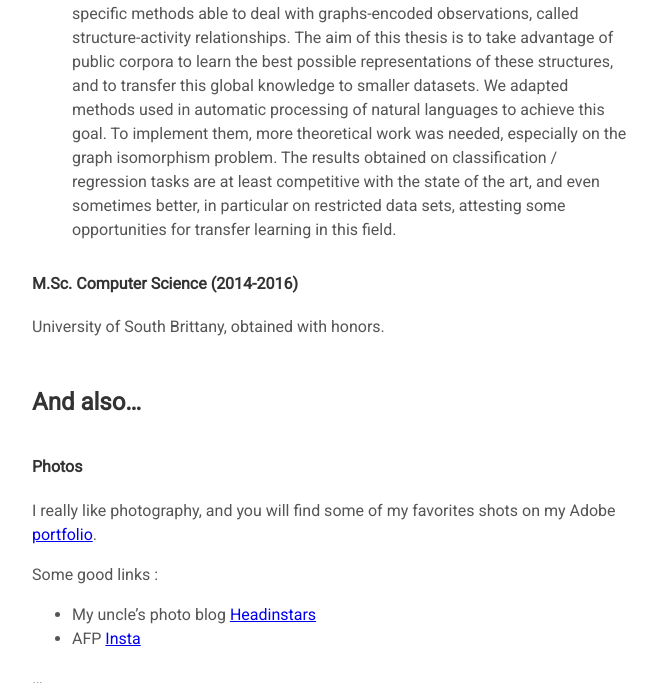
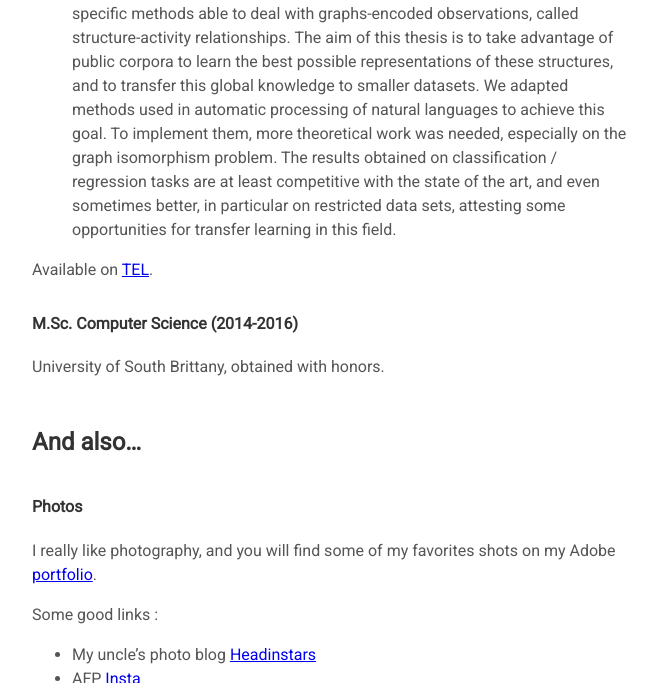
Before and after one commit to theplatypus/theplatypus.github.io__, a Jekyll site: the page built from index.md, in a window 1280 px wide and 900 px high, scrolled down 3241 px, cut to the strip 0-683 px from the top of the window. Shown: the whole strip, without its empty margins (224-881 px from the left). Built offline with Jekyll 4.4.1, drawn with Linux system fonts in a browser that asks for light colours; some web fonts are replaced; our own code applies the rules of GitHub Pages for plain Markdown files.

Commit message:
Update index.md

```diff
--- a/index.md
+++ b/index.md
@@ -63,6 +63,8 @@ Thesis funded by an industrial group (CIFRE convention), Industrially directed b
 
 > **Abstract** : In the field of chemistry, it is interesting to be able to estimate the physicochemical properties of molecules, especially for industrial applications. These are difficult to estimate by physical simulations, as their implementation often present prohibitive time complexity. However, the emergence of data (public or private) opens new perspectives for the treatment of these problems by statistical methods and machine learning. The main difficulty lies in the characterization of molecules: these are more like a network of atoms (in other words a colored graph) than a vector. Unfortunately, statistical modeling methods usually deal with observations encoded as such, hence the need for specific methods able to deal with graphs-encoded observations, called structure-activity relationships. The aim of this thesis is to take advantage of public corpora to learn the best possible representations of these structures, and to transfer this global knowledge to smaller datasets. We adapted methods used in automatic processing of natural languages to achieve this goal. To implement them, more theoretical work was needed, especially on the graph isomorphism problem. The results obtained on classification / regression tasks are at least competitive with the state of the art, and even sometimes better, in particular on restricted data sets, attesting some opportunities for transfer learning in this field.
 
+Available on [TEL](https://tel.archives-ouvertes.fr/tel-02499167).
+
 #### M.Sc. Computer Science (2014-2016)
 
 University of South Brittany, obtained with honors.
```
